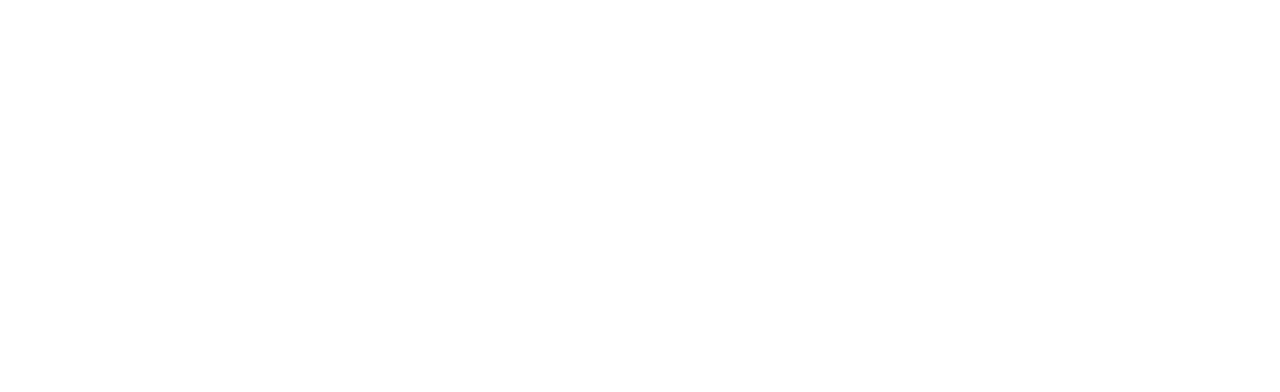
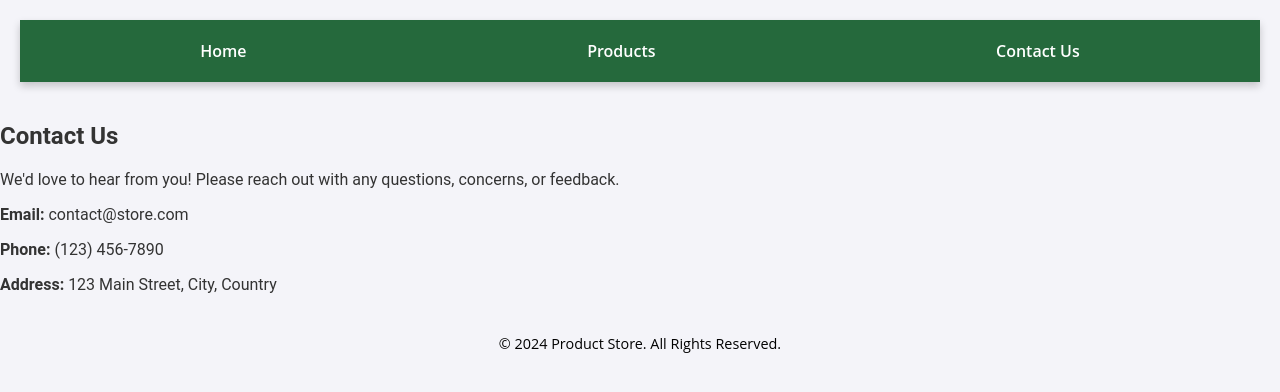
Before and after one commit to Abid5292/Mis455-Midterm-practical-, a plain HTML site: page contact.html in a window 1280 px wide. Drawn offline with Linux system fonts and the light colour scheme.

Commit message:
contacts

```diff
--- a/contact.html
+++ b/contact.html
@@ -0,0 +1,40 @@
+<!DOCTYPE html>
+<html lang="en">
+<head>
+    <meta charset="UTF-8">
+    <meta name="viewport" content="width=device-width, initial-scale=1.0">
+    <title>Contact Us - Basic Page</title>
+    <link rel="stylesheet" href="styles.css">
+</head>
+<body>
+    <!-- Name and ID as Comment Tag -->
+    <!-- Name: John Doe | ID: 12345 -->
+
+    <!-- Header with Navigation -->
+    <header>
+        <nav>
+            <ul>
+                <li><a href="home.html">Home</a></li>
+                <li><a href="products.html">Products</a></li>
+                <li><a href="contact.html">Contact Us</a></li>
+            </ul>
+        </nav>
+    </header>
+
+    <!-- Contact Us Information -->
+    <section class="contact-info">
+        <h2>Contact Us</h2>
+        <p>We'd love to hear from you! Please reach out with any questions, concerns, or feedback.</p>
+        <div class="contact-details">
+            <p><strong>Email:</strong> contact@store.com</p>
+            <p><strong>Phone:</strong> (123) 456-7890</p>
+            <p><strong>Address:</strong> 123 Main Street, City, Country</p>
+        </div>
+    </section>
+
+    <!-- Footer -->
+    <footer>
+        <p>&copy; 2024 Product Store. All Rights Reserved.</p>
+    </footer>
+</body>
+</html>
```
Also changed, not shown: index.html (+3 -3 lines), images/DALL·E 2024-11-09 22.51.00 - A featured product display image showing a stylish combination of clothing items for both men and women. The setup includes mannequins or models weari.webp (added), images/featured_products_combined.jpg (added).
